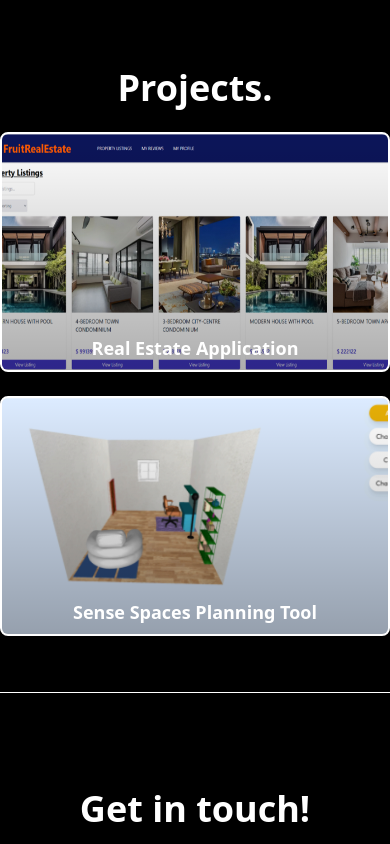
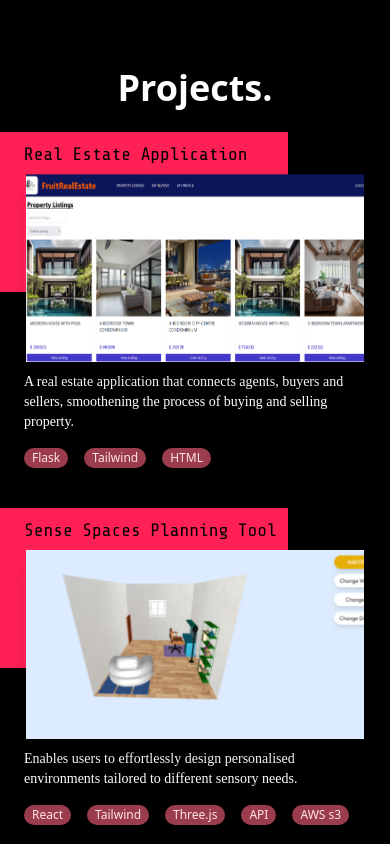
Before and after one commit to yixuanchua/personal-portfolio, a React (Vite) app: page / in a window 390 px wide. Shown: the part 2540-3384 px from the top of the page. Built offline with nearby package versions, Linux system fonts and the light colour scheme; a web font is replaced by a local one.

Commit message:
Redesigned project card for mobile compatibility

```diff
--- a/src/components/cards/ProjectCard.jsx
+++ b/src/components/cards/ProjectCard.jsx
@@ -3,18 +3,34 @@ import Tag from "../common/Tag";
 const ProjectCard = ({ title, description, image1, image2, imageAlt, technologies }) => {
     return (
         <>
-            <div data-aos="zoom-in-up" className="flex flex-col relative overflow-hidden shadow-lg border border-2 border-white bg-neutral-200 h-60 max-w-100 lg:h-80 lg:max-w-150 rounded-lg group">
+            {/* <div data-aos="zoom-in-up" className="flex flex-col relative overflow-hidden shadow-lg border border-2 border-white bg-neutral-200 h-60 max-w-100 lg:h-80 lg:max-w-150 rounded-lg group">
                 <img src={image1} alt={imageAlt} className="w-full h-full object-cover group-hover:scale-110 transition duration-500" />
                 {image2 ?
                     <img src={image2} alt={imageAlt} className="w-full h-full absolute top-0 left-0 object-cover group-hover:scale-110 opacity-0 group-hover:opacity-100 transition duration-500" />
                     : <div className="hidden"></div>
                 }
                 <div className="absolute inset-0 bg-gradient-to-t from-black/80 to-transparent opacity-40 group-hover:opacity-100 transition duration-300"></div>
-                <h3 className="text-lg text-white font-semibold group-hover:-translate-y-24 group-hover:opacity-0 transition-all duration-300 absolute bottom-0 mb-2 text-center w-full">{title}</h3>
+                <h3 className="font-sharetechmono text-lg text-white font-semibold group-hover:-translate-y-24 group-hover:opacity-0 transition-all duration-300 absolute bottom-0 mb-2 text-center w-full">
+                    {title}
+                </h3>
                 <div className="text-white mt-auto text-center w-full absolute bottom-0 translate-y-full group-hover:translate-y-0 transition duration-300 ease-in-out">
-                    <h3 className="text-lg font-semibold mx-4">{title}</h3>
+                    <h3 className="font-sharetechmono text-lg font-semibold mx-4">{title}</h3>
                     <h6 className="text-xs text-wrap my-2 mx-4">{description}</h6>
                     <div className="flex gap-4 justify-center mb-4 overflow-x-scroll">
+                        {technologies.map((tech) => (
+                            <Tag key={tech} text={tech} />
+                        ))}
+                    </div>
+                </div>
+            </div> */}
+            {/* small screen - non-hover version */}
+            <div data-aos="zoom-in-up" className="relative max-w-[650px] sm:overflow-hidden">
+                <div className="absolute bg-rose-500 w-sm sm:w-100 h-40 -translate-x-24 z-0"></div>
+                <div className="relative z-10 my-2 mx-6">
+                    <h3 className="relative text-lg font-sharetechmono">{title}</h3>
+                    <img src={image1} alt={imageAlt} className="relative mt-1 z-10 aspect-16/9 w-full h-full object-cover shadow-xl border-2 border-transparent hover:border-white transition duration-200" />
+                    <p className="text-white text-sm sm:text-base font-aileron my-2">{description}</p>
+                    <div className="flex gap-4 justify-left my-4 overflow-x-scroll">
                         {technologies.map((tech) => (
                             <Tag key={tech} text={tech} />
                         ))}
```
